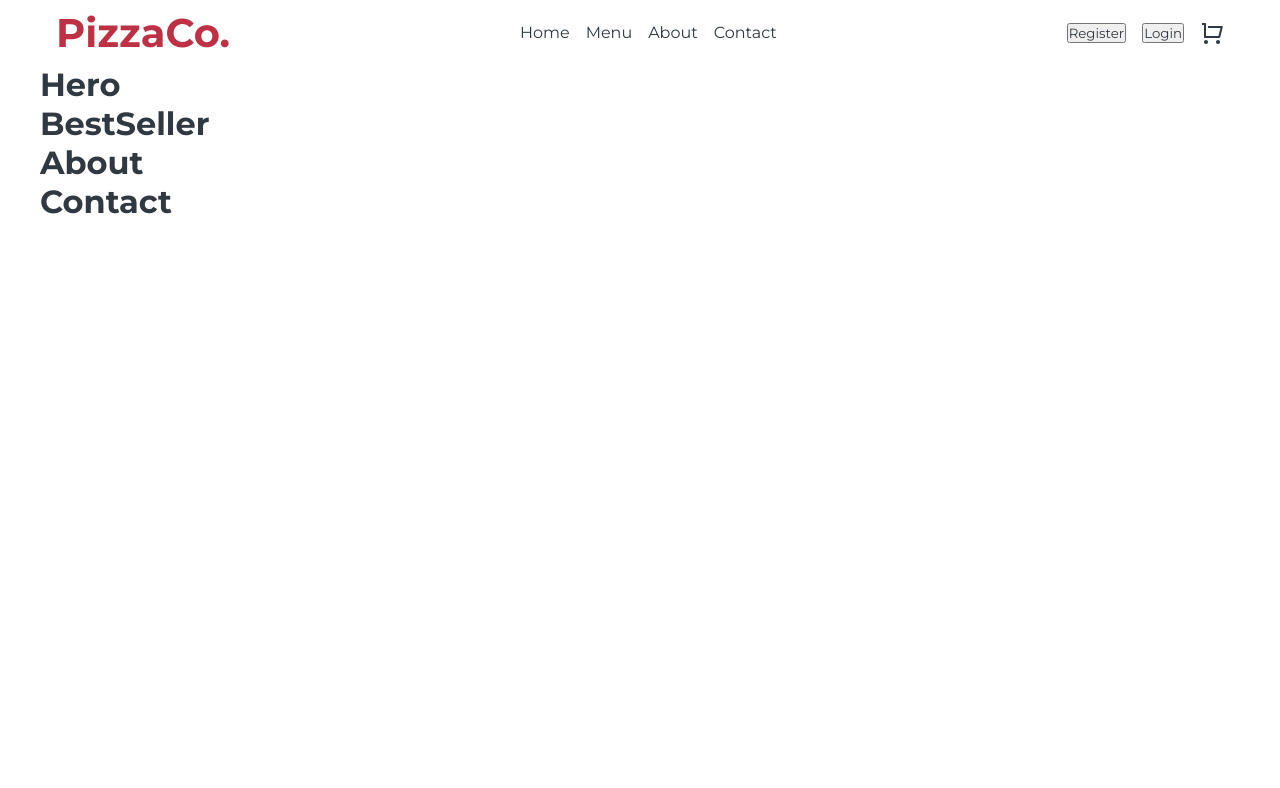
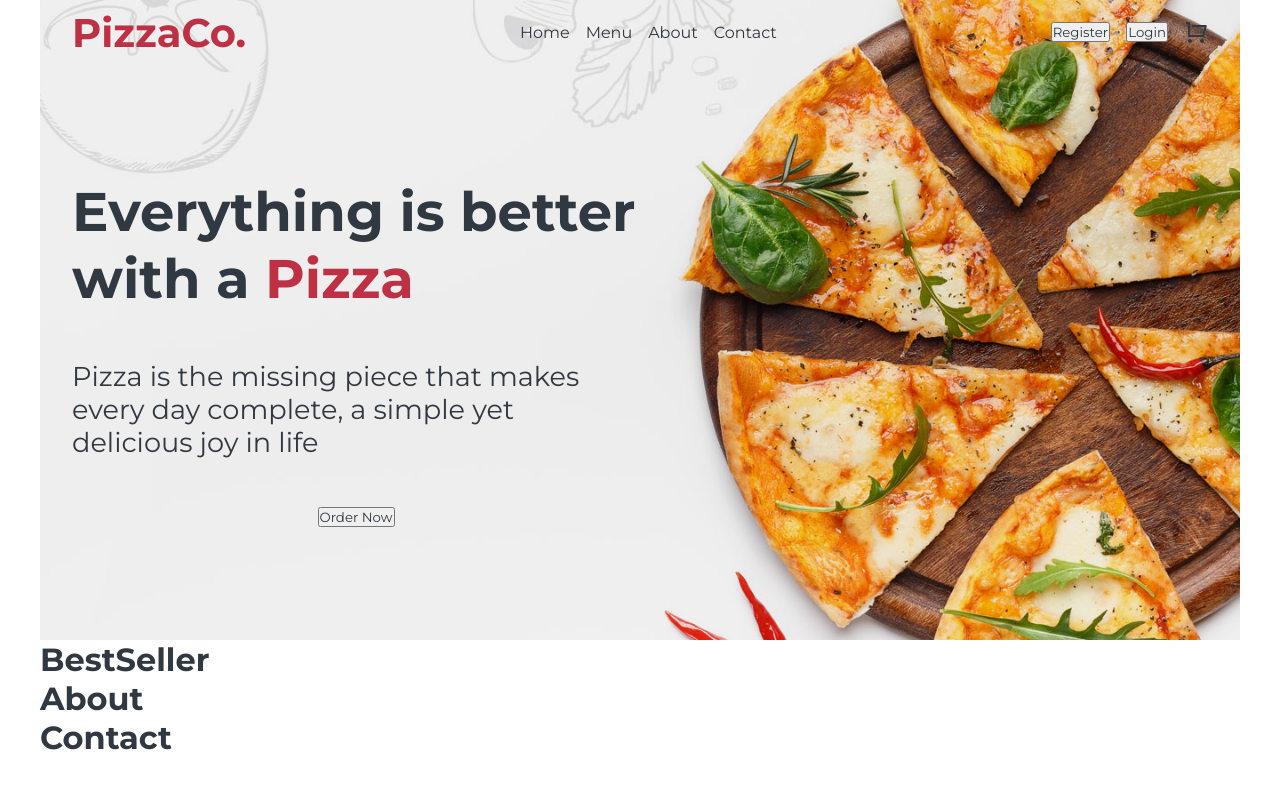
Before and after one commit to rafiyashahana/pizza-app-react, a React (Create React App) app: page / in a window 1280 px wide. Shown: the top 788 px of the page. Built offline with nearby package versions, Linux system fonts and the light colour scheme.

Commit message:
added the hero and nav inside header component

```diff
--- a/src/components/header/Header.jsx
+++ b/src/components/header/Header.jsx
@@ -0,0 +1,13 @@
+import styles from "./Header.module.css";
+import Navbar from "../navbar/Navbar";
+import Hero from "../hero/Hero";
+const Header = () => {
+  return (
+    <div className={styles.container}>
+      <Navbar />
+      <Hero />
+    </div>
+  );
+};
+
+export default Header;
--- /dev/null
+++ b/src/components/header/Header.module.css
@@ -0,0 +1,7 @@
+.container {
+  height: 80vh;
+  background-image: url("../../assets/images/slide1.jpg");
+  background-position: center;
+  background-repeat: no-repeat;
+  background-size: cover;
+}
--- a/src/components/hero/Hero.jsx
+++ b/src/components/hero/Hero.jsx
@@ -1,7 +1,18 @@
+import styles from "./Hero.module.css";
 const Hero = () => {
   return (
-    <div>
-      <h1>Hero</h1>
+    <div className={styles.container}>
+      <div className={styles.left}>
+        <h1>
+          Everything is better with a <span>Pizza</span>
+        </h1>
+        <p>
+          Pizza is the missing piece that makes every day complete, a simple yet
+          delicious joy in life
+        </p>
+
+        <button>Order Now</button>
+      </div>
     </div>
   );
 };
--- /dev/null
+++ b/src/components/hero/Hero.module.css
@@ -0,0 +1,17 @@
+.container {
+  height: calc(100% - 4rem);
+  padding: 0.5rem 2rem;
+}
+.left {
+  font-size: 1.7rem;
+  height: 100%;
+  width: 50%;
+  display: flex;
+  flex-direction: column;
+  align-items: center;
+  justify-content: center;
+  gap: 3rem;
+}
+h1 span {
+  color: var(--red);
+}
--- a/src/components/navbar/Navbar.module.css
+++ b/src/components/navbar/Navbar.module.css
@@ -2,7 +2,8 @@ nav {
   display: flex;
   align-items: center;
   justify-content: space-between;
-  padding: 0.5rem 1rem;
+  padding: 0.5rem 2rem;
+  height: 4rem;
 }
 nav h1 {
   font-size: 2.5rem;
--- a/src/pages/home/Home.jsx
+++ b/src/pages/home/Home.jsx
@@ -1,5 +1,4 @@
-import Navbar from "../../components/navbar/Navbar";
-import Hero from "../../components/hero/Hero";
+import Header from "../../components/header/Header";
 import About from "../../components/about/About";
 import Contact from "../../components/contact/Contact";
 import BestSeller from "../../components/bestSeller/BestSeller";
@@ -7,8 +6,7 @@ import BestSeller from "../../components/bestSeller/BestSeller";
 const Home = () => {
   return (
     <div>
-      <Navbar />
-      <Hero />
+      <Header />
       <BestSeller />
       <About />
       <Contact />
```
Also changed, not shown: src/assets/images/slide1.jpg (added).
